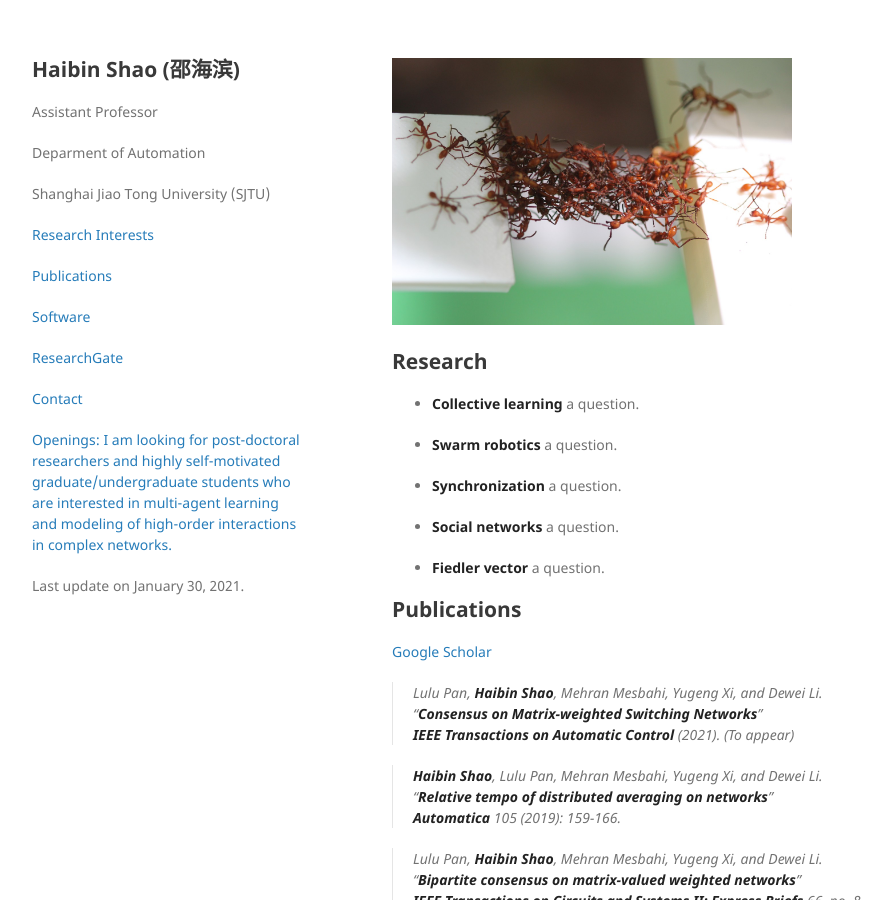
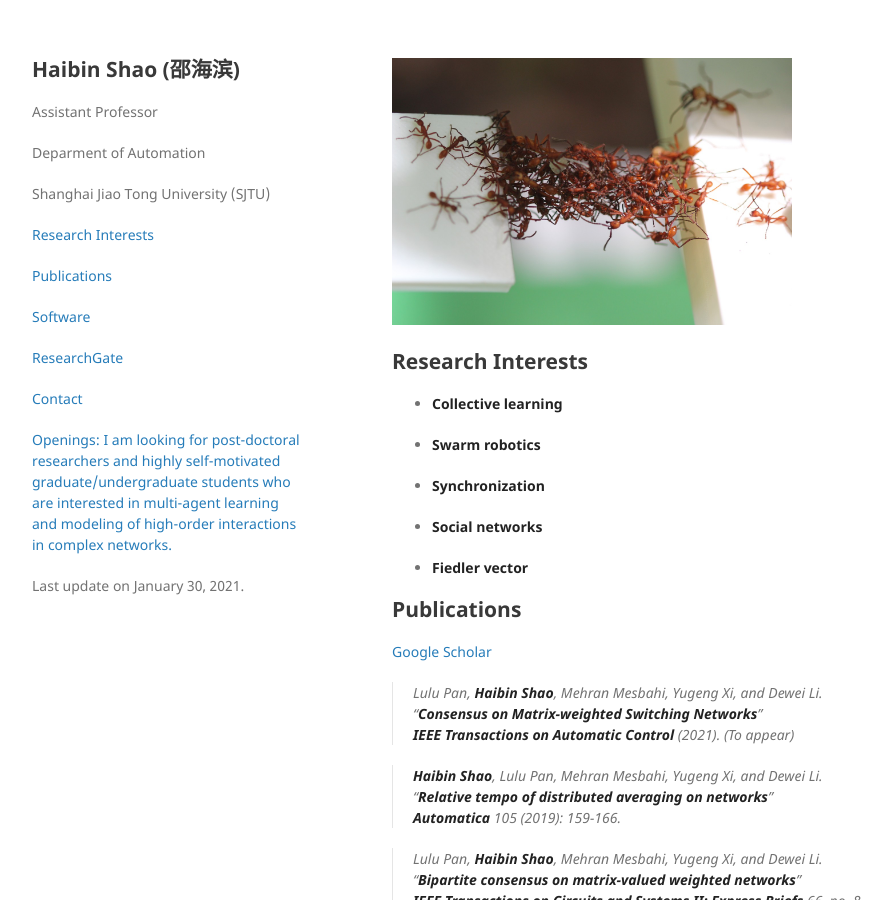
Before and after one commit to hbshao1201/shaohaibin.github.io, a Jekyll site: the page built from index.md, in a window 1280 px wide and 900 px high. Shown: the whole window, without its empty margins (178-1070 px from the left). Built offline with Jekyll 4.4.1, drawn with Linux system fonts in a browser that asks for light colours; our own code applies the rules of GitHub Pages for plain Markdown files.

Commit message:
Update index.md

```diff
--- a/index.md
+++ b/index.md
@@ -1,15 +1,16 @@
 <img src="./images/swarms-ants.jpeg" width="400"/>
-<h2 id="Research">Research</h2>
+<h2 id="Research">Research Interests</h2>
 
-* **Collective learning** a question.
+* **Collective learning**
 
-* **Swarm robotics** a question.
+* **Swarm robotics**
 
-* **Synchronization** a question.
+* **Synchronization**
 
-* **Social networks** a question.
+* **Social networks**
 
-* **Fiedler vector** a question.
+* **Fiedler vector**
+
 <h2 id="Publications">Publications</h2>
 
 <a href="https://scholar.google.com/citations?user=Q6qFeu4AAAAJ&hl=en">Google Scholar</a>
```
